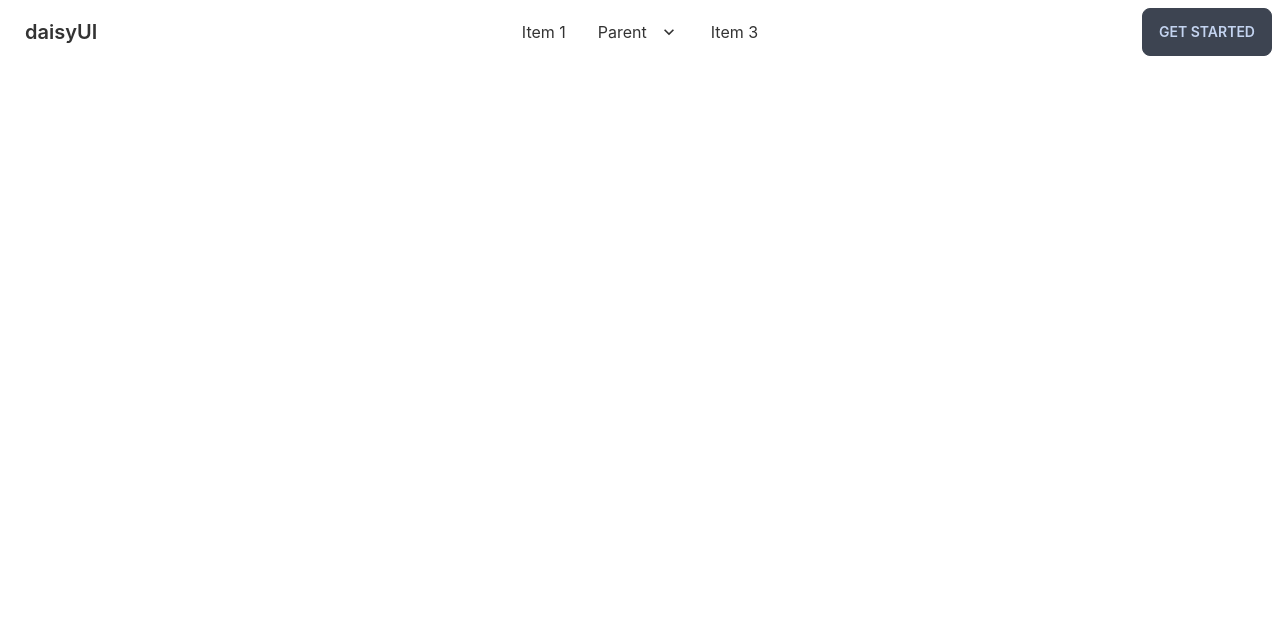
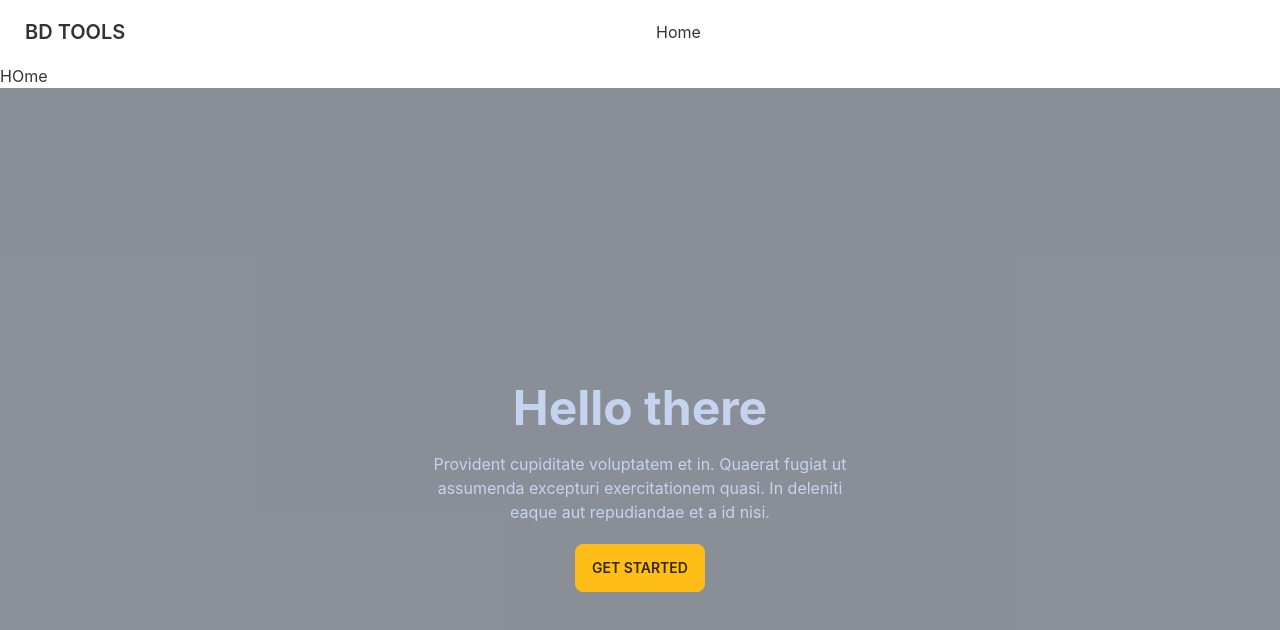
Before and after one commit to zayanahmed925/bd-tools-client, a React (Create React App) app: page / in a window 1280 px wide. Shown: the top 630 px of the page. Built offline with nearby package versions, Linux system fonts and the light colour scheme.

Commit message:
navbar added

```diff
--- a/src/App.js
+++ b/src/App.js
@@ -1,9 +1,15 @@
+import { Route, Routes } from 'react-router-dom';
 import './App.css';
+import Home from './Page/Home/Home';
 import Navbar from './Page/Shared/Navbar/Navbar';
 function App() {
   return (
     <div >
       <Navbar></Navbar>
+      <Routes>
+        <Route path='/' element={<Home></Home>}></Route>
+        <Route path='/home' element={<Home></Home>}></Route>
+      </Routes>
     </div>
   );
 }
--- /dev/null
+++ b/src/Page/Home/Banner.js
@@ -0,0 +1,18 @@
+import React from 'react';
+
+const Banner = () => {
+    return (
+        <div class="hero min-h-screen" style={{}}>
+            <div class="hero-overlay bg-opacity-60"></div>
+            <div class="hero-content text-center text-neutral-content">
+                <div class="max-w-md">
+                    <h1 class="mb-5 text-5xl font-bold">Hello there</h1>
+                    <p class="mb-5">Provident cupiditate voluptatem et in. Quaerat fugiat ut assumenda excepturi exercitationem quasi. In deleniti eaque aut repudiandae et a id nisi.</p>
+                    <button class="btn btn-primary">Get Started</button>
+                </div>
+            </div>
+        </div>
+    );
+};
+
+export default Banner;
--- /dev/null
+++ b/src/Page/Home/Home.js
@@ -0,0 +1,13 @@
+import React from 'react';
+import Banner from './Banner';
+
+const Home = () => {
+    return (
+        <div>
+            <h2>HOme</h2>
+            <Banner></Banner>
+        </div>
+    );
+};
+
+export default Home;
--- a/src/Page/Shared/Navbar/Navbar.js
+++ b/src/Page/Shared/Navbar/Navbar.js
@@ -1,48 +1,35 @@
 import React from 'react';
+import { Link } from 'react-router-dom';
 
 const Navbar = () => {
+    const menuItems = <>
+        <li><Link to='/home'>Home</Link></li>
+
+
+    </>
     return (
-        <div class="navbar bg-base-100">
-            <div class="navbar-start">
-                <div class="dropdown">
-                    <label tabindex="0" class="btn btn-ghost lg:hidden">
-                        <svg xmlns="http://www.w3.org/2000/svg" class="h-5 w-5" fill="none" viewBox="0 0 24 24" stroke="currentColor"><path stroke-linecap="round" stroke-linejoin="round" stroke-width="2" d="M4 6h16M4 12h8m-8 6h16" /></svg>
-                    </label>
-                    <ul tabindex="0" class="menu menu-compact dropdown-content mt-3 p-2 shadow bg-base-100 rounded-box w-52">
-                        <li><a>Item 1</a></li>
-                        <li tabindex="0">
-                            <a class="justify-between">
-                                Parent
-                                <svg class="fill-current" xmlns="http://www.w3.org/2000/svg" width="24" height="24" viewBox="0 0 24 24"><path d="M8.59,16.58L13.17,12L8.59,7.41L10,6L16,12L10,18L8.59,16.58Z" /></svg>
-                            </a>
-                            <ul class="p-2">
-                                <li><a>Submenu 1</a></li>
-                                <li><a>Submenu 2</a></li>
-                            </ul>
-                        </li>
-                        <li><a>Item 3</a></li>
+        <div>
+            <div className="navbar bg-base-100">
+                <div className="navbar-start">
+                    <div className="dropdown">
+                        <label tabIndex="0" className="btn btn-ghost lg:hidden">
+                            <svg xmlns="http://www.w3.org/2000/svg" className="h-5 w-5" fill="none" viewBox="0 0 24 24" stroke="currentColor"><path strokeLinecap="round" strokeLinejoin="round" strokeWidth="2" d="M4 6h16M4 12h8m-8 6h16" /></svg>
+                        </label>
+                        <ul tabIndex="0" className="menu menu-compact dropdown-content mt-3 p-2 shadow bg-base-100 rounded-box w-52">
+                            {
+                                menuItems
+                            }
+                        </ul>
+                    </div>
+                    <h2 className="btn btn-ghost normal-case text-xl">BD TOOLS</h2>
+                </div>
+                <div className="navbar-center hidden lg:flex">
+                    <ul className="menu menu-horizontal p-0">
+                        {
+                            menuItems
+                        }
                     </ul>
                 </div>
-                <a class="btn btn-ghost normal-case text-xl">daisyUI</a>
-            </div>
-            <div class="navbar-center hidden lg:flex">
-                <ul class="menu menu-horizontal p-0">
-                    <li><a>Item 1</a></li>
-                    <li tabindex="0">
-                        <a>
-                            Parent
-                            <svg class="fill-current" xmlns="http://www.w3.org/2000/svg" width="20" height="20" viewBox="0 0 24 24"><path d="M7.41,8.58L12,13.17L16.59,8.58L18,10L12,16L6,10L7.41,8.58Z" /></svg>
-                        </a>
-                        <ul class="p-2">
-                            <li><a>Submenu 1</a></li>
-                            <li><a>Submenu 2</a></li>
-                        </ul>
-                    </li>
-                    <li><a>Item 3</a></li>
-                </ul>
-            </div>
-            <div class="navbar-end">
-                <a class="btn">Get started</a>
             </div>
         </div>
     );
--- a/src/index.js
+++ b/src/index.js
@@ -3,12 +3,15 @@
 import './index.css';
 import App from './App';
 import reportWebVitals from './reportWebVitals';
+import { BrowserRouter } from 'react-router-dom';
 
 const root = ReactDOM.createRoot(document.getElementById('root'));
 root.render(
-  <React.StrictMode>
-    <App />
-  </React.StrictMode>
+  <BrowserRouter>
+    <React.StrictMode>
+      <App />
+    </React.StrictMode>
+  </BrowserRouter>
 );
 
 // If you want to start measuring performance in your app, pass a function
```
